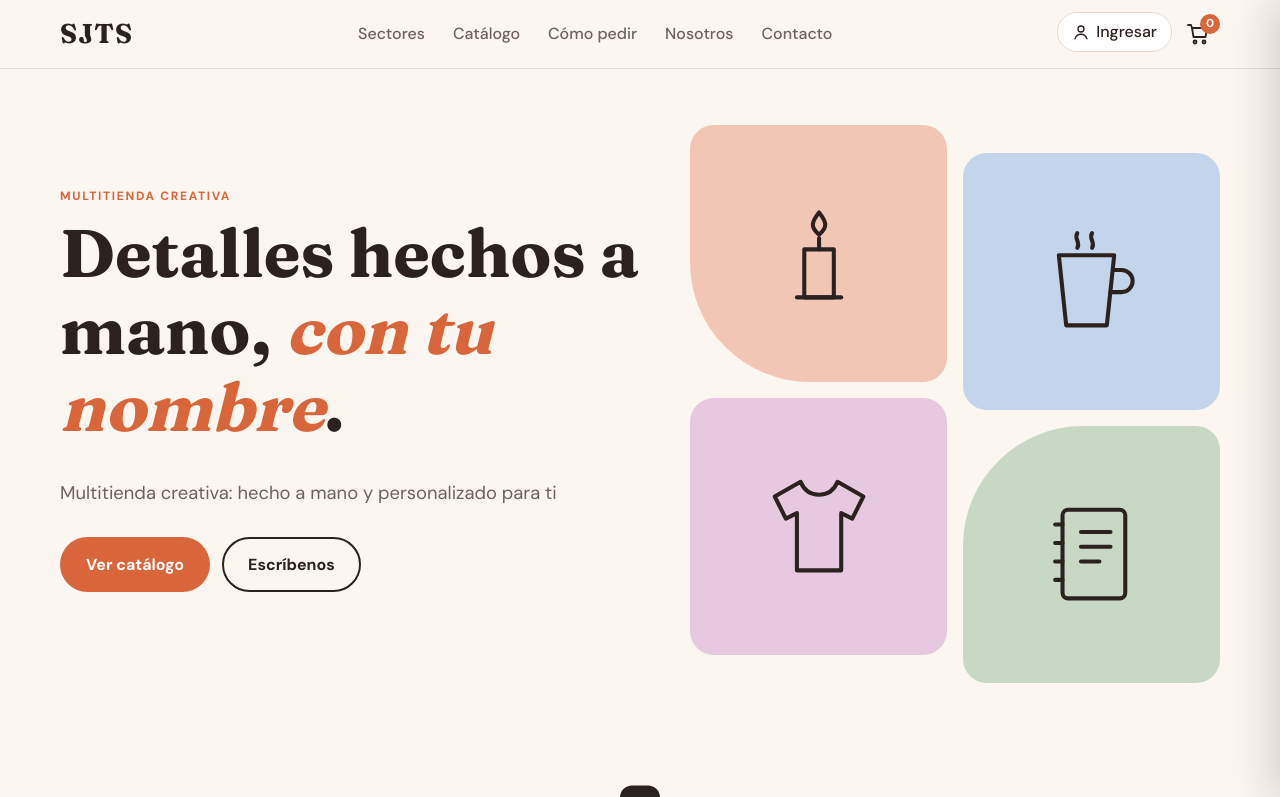
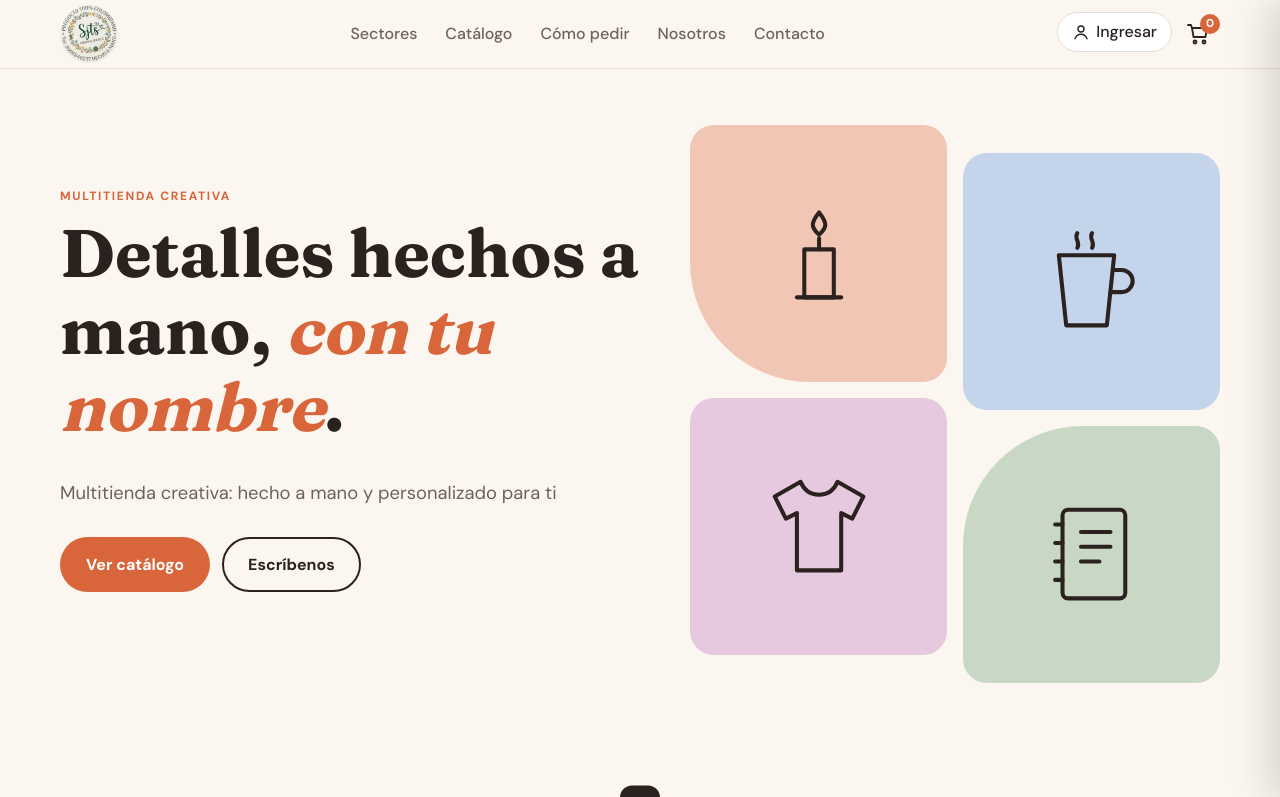
Before and after one commit to SamuelGR28/STH, a plain HTML site: page index.html in a window 1280 px wide. Shown: the top 797 px of the page. Drawn offline with Linux system fonts and the light colour scheme; no server answers.

Commit message:
Agregar logo de SJTS sin fondo y favicon
Co-Authored-By: Claude Opus 5.5 <noreply@anthropic.com>

```diff
--- a/admin.html
+++ b/admin.html
@@ -8,6 +8,7 @@
   <link rel="preconnect" href="https://fonts.googleapis.com">
   <link rel="preconnect" href="https://fonts.gstatic.com" crossorigin>
   <link href="https://fonts.googleapis.com/css2?family=Fraunces:opsz,wght@9..144,500;9..144,700&family=DM+Sans:wght@400;500;700&display=swap" rel="stylesheet">
+  <link rel="icon" type="image/png" href="img/favicon.png">
   <link rel="stylesheet" href="css/styles.css">
   <style>
     .admin { padding: 40px 0 80px; }
@@ -30,7 +31,7 @@
 <body>
   <header class="topbar">
     <div class="wrap topbar__inner">
-      <a href="index.html" class="brand">SJTS</a>
+      <a href="index.html" class="brand"><img src="img/logo.png" alt="SJTS"></a>
       <div class="topbar__actions">
         <a href="index.html" class="btn btn--ghost" style="padding:8px 16px">← Volver a la tienda</a>
       </div>
--- a/css/styles.css
+++ b/css/styles.css
@@ -62,7 +62,7 @@ button, input, select, textarea { font: inherit; color: inherit; }
 .topbar { position: sticky; top: 0; z-index: 30; background: rgba(251, 246, 239, .92); backdrop-filter: blur(10px); border-bottom: 1px solid var(--line); }
 .topbar__inner { display: flex; align-items: center; justify-content: space-between; height: 68px; gap: 16px; }
 .brand { font-family: var(--font-title); font-weight: 700; font-size: 1.7rem; letter-spacing: .04em; text-decoration: none; display: flex; align-items: center; }
-.brand img { height: 46px; width: auto; }
+.brand img { height: 58px; width: auto; }
 .nav { display: flex; gap: 28px; }
 .nav a { text-decoration: none; font-weight: 500; color: var(--muted); }
 .nav a:hover { color: var(--ink); }
--- a/index.html
+++ b/index.html
@@ -8,6 +8,7 @@
   <link rel="preconnect" href="https://fonts.googleapis.com">
   <link rel="preconnect" href="https://fonts.gstatic.com" crossorigin>
   <link href="https://fonts.googleapis.com/css2?family=Fraunces:opsz,wght@9..144,500;9..144,700&family=DM+Sans:wght@400;500;700&display=swap" rel="stylesheet">
+  <link rel="icon" type="image/png" href="img/favicon.png">
   <link rel="stylesheet" href="css/styles.css">
 </head>
 <body>
--- a/js/config.js
+++ b/js/config.js
@@ -18,7 +18,7 @@ window.STH_CONFIG = {
 
   // Ruta al logo. Mientras esté vacío se muestra el texto "SJTS".
   // Ejemplo: "img/logo.png"
-  logo: "",
+  logo: "img/logo.png",
 
   moneda: "COP",
   envio: "Hacemos envíos a todo el país. El costo se confirma por WhatsApp.",
```
Also changed, not shown: img/favicon.png (added), img/logo.png (added).
